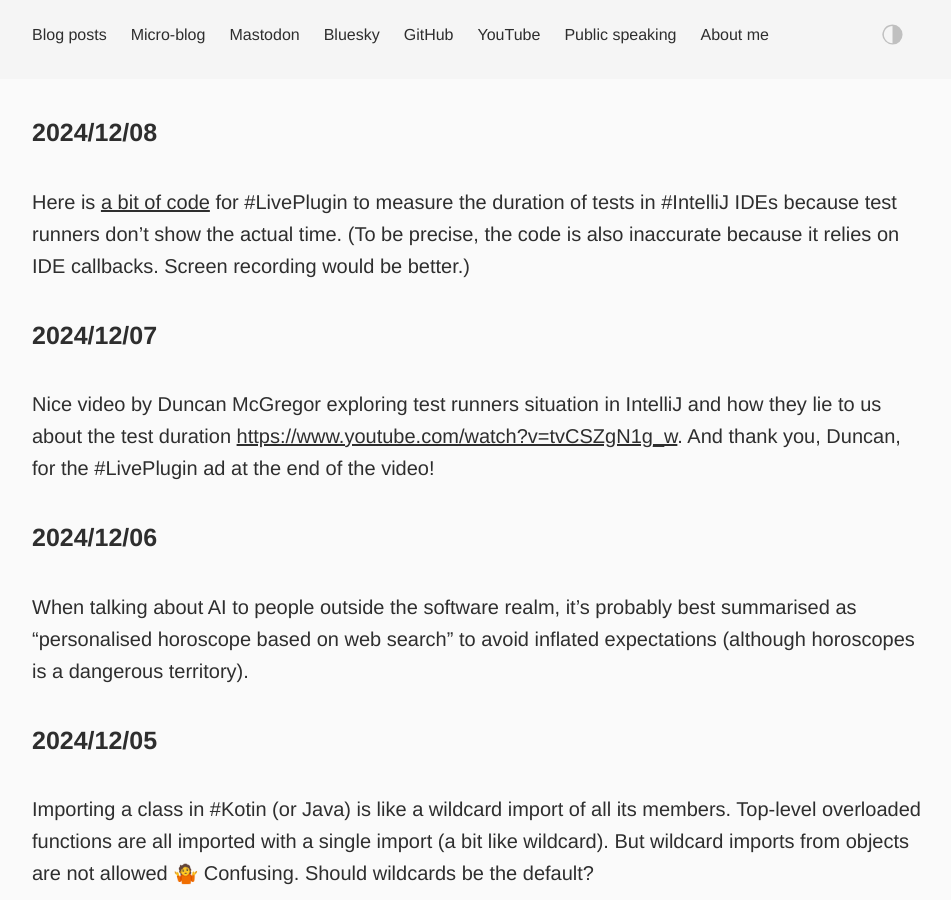
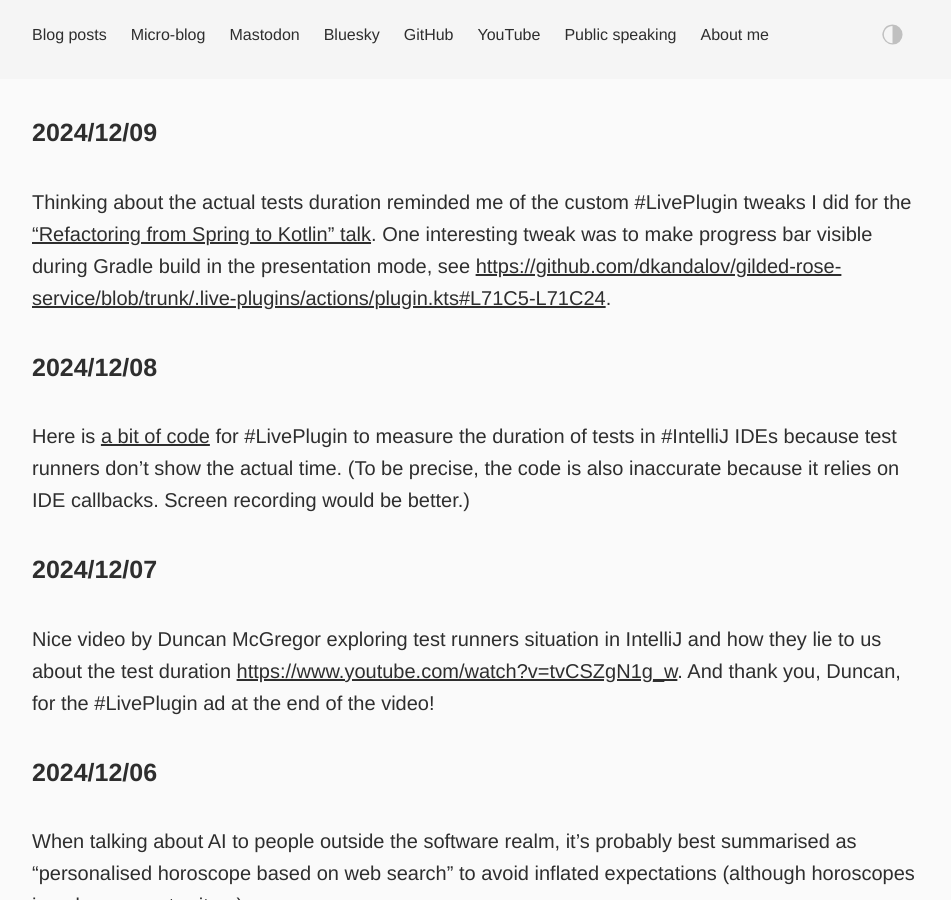
Before and after one commit to dkandalov/dkandalov.github.io, a Jekyll site: the page built from micro-blog.md, in a window 1280 px wide and 900 px high. Shown: the whole window, without its empty margins (160-1111 px from the left). Built offline with Jekyll 4.4.1, drawn with Linux system fonts in a browser that asks for light colours.

Commit message:
updated micro-blog

```diff
--- a/micro-blog.md
+++ b/micro-blog.md
@@ -2,6 +2,9 @@
 layout: post
 permalink: /micro-blog/
 ---
+
+#### 2024/12/09
+Thinking about the actual tests duration reminded me of the custom #LivePlugin tweaks I did for the ["Refactoring from Spring to Kotlin" talk](https://www.youtube.com/watch?v=d_GHTBqI7YE). One interesting tweak was to make progress bar visible during Gradle build in the presentation mode, see <https://github.com/dkandalov/gilded-rose-service/blob/trunk/.live-plugins/actions/plugin.kts#L71C5-L71C24>.
 
 #### 2024/12/08
 Here is [a bit of code](https://gist.github.com/dkandalov/232dcfe2b328d6ea46c4b1ac48810a6e) for #LivePlugin to measure the duration of tests in #IntelliJ IDEs because test runners don't show the actual time. (To be precise, the code is also inaccurate because it relies on IDE callbacks. Screen recording would be better.)
```
